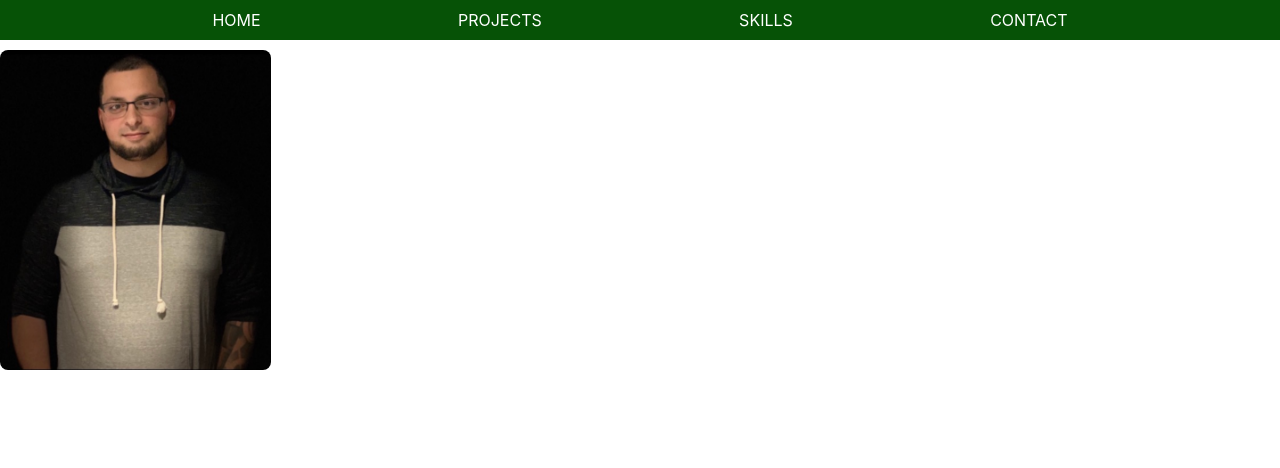
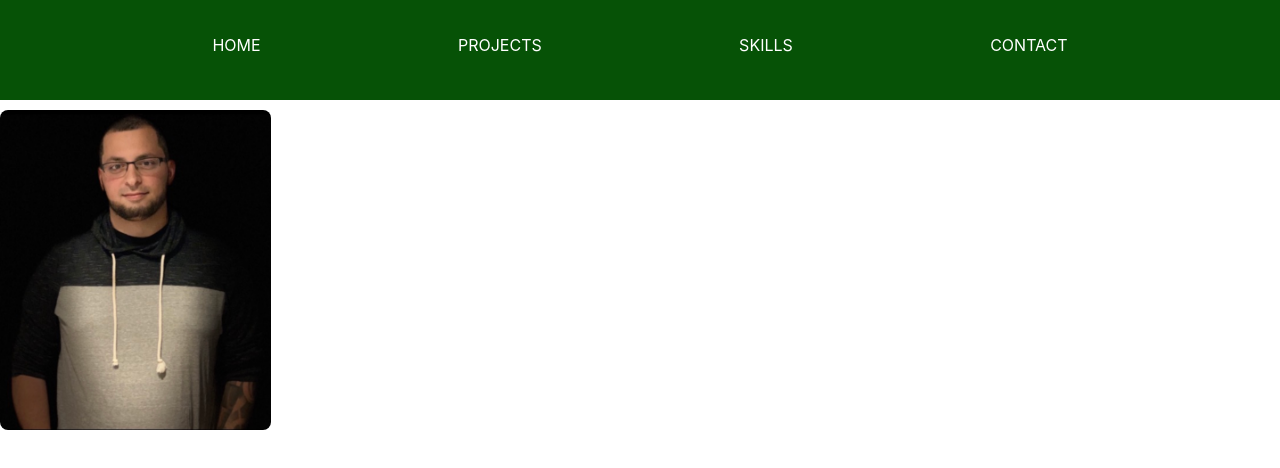
Before and after one commit to SamiFdev/Portfoliov2, a React (Create React App) app: page / in a window 1280 px wide. Shown: the top 468 px of the page. Built offline with nearby package versions, Linux system fonts and the light colour scheme.

Commit message:
minor change to nav, forgot to make new branch

```diff
--- a/src/components/Navbar/Navbar.module.css
+++ b/src/components/Navbar/Navbar.module.css
@@ -3,11 +3,15 @@
     padding: 10px 15px;
     text-transform: uppercase;
     text-align: center;
+    list-style-type: none;
     display: flex;
     justify-content: space-evenly;
+    height: 80px;
 }
 
 .nav a {
     color: white;
     text-decoration: none;
+    display: block;
+    margin-top: 25px;
 }
```
